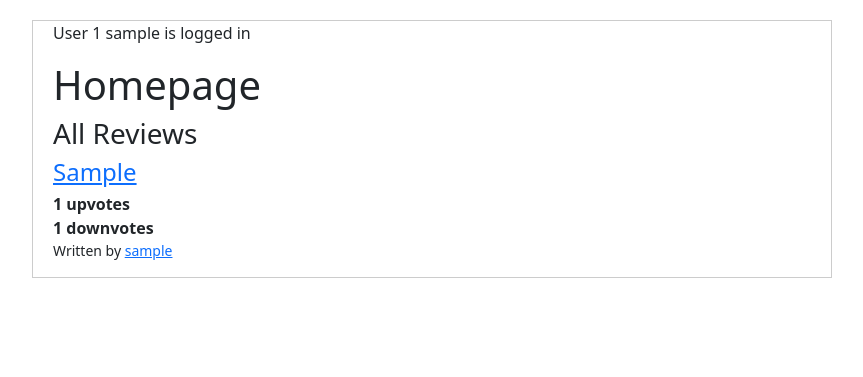
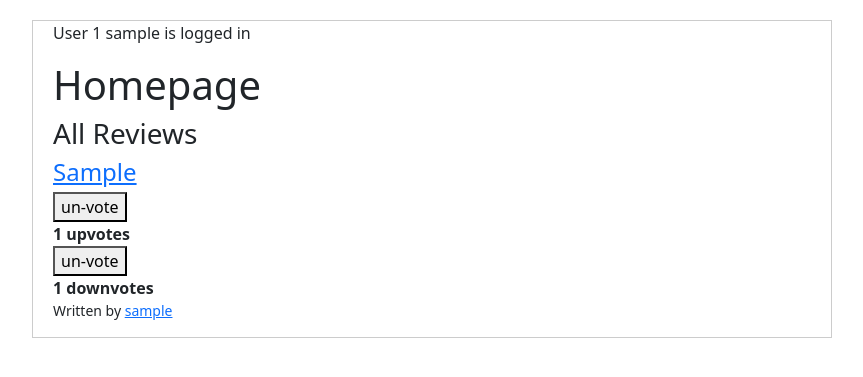
Before and after one commit to hire-blac/reviewersite, a Django app: page / in a window 1280 px wide. Shown: the part 90-467 px from the top of the page, without its empty margins (208-1071 px from the left). Run offline with Django 3.2, Linux system fonts and the light colour scheme; a user stored in the database is signed in; tables that the repository leaves empty hold one stand-in row (values such as "Sample post").

Commit message:
added un-vote functionality

```diff
--- a/reviewer/templates/main/index.html
+++ b/reviewer/templates/main/index.html
@@ -18,6 +18,8 @@
           <input type="hidden" name="review_id" value="{{review.id}}">
           {% if user not in review.upvotes.all %}
             <button>upvote</button>
+          {% else %}
+            <button>un-vote</button>
           {% endif %}
         </form>
         <strong>{{review.num_upvotes}} upvotes</strong>
@@ -27,6 +29,8 @@
           <input type="hidden" name="review_id" value="{{review.id}}">
           {% if user not in review.downvotes.all %}
             <button>downvote</button>
+          {% else %}
+            <button>un-vote</button>
           {% endif %}
         </form>
         <strong>{{review.num_downvotes}} downvotes</strong>
--- a/reviewer/views.py
+++ b/reviewer/views.py
@@ -38,9 +38,9 @@ def upvote(response):
         if user not in review.upvotes.all():
             if user in review.downvotes.all():
                 review.downvotes.remove(user)
-
             review.upvotes.add(user)
-            print(review.upvotes)
+        else:
+            review.upvotes.remove(user)
 
         vote, created = Vote.objects.get_or_create(user=user, review=review)
 
@@ -65,6 +65,8 @@ def downvote(response):
             if user in review.upvotes.all():
                 review.upvotes.remove(user)
             review.downvotes.add(user)
+        else:
+            review.downvotes.remove(user)
 
         vote, created = Vote.objects.get_or_create(user=user, review=review)
 
```
